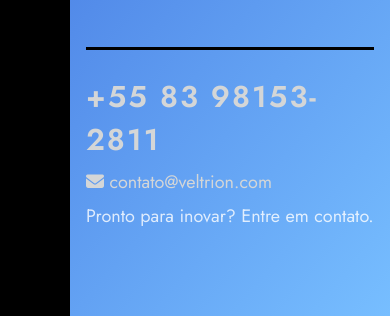
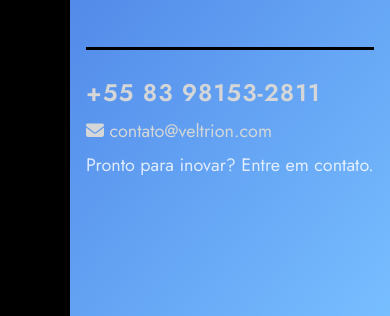
Before and after one commit to ifatinha/veltrion, a plain HTML site: page index.html in a window 390 px wide. Both pictures are taken after a click on the button "Menu". Shown: the part 528-844 px from the top of the page. Drawn offline with Linux system fonts and the light colour scheme.

```diff
--- a/assets/sass/layouts/_sidebar.scss
+++ b/assets/sass/layouts/_sidebar.scss
@@ -5,7 +5,6 @@
 @use "../global/responsive"as *;
 
 .sidebar {
-    background: linear-gradient(130deg, rgb(54, 99, 216) 0%, rgb(119, 190, 255) 100%);
     bottom    : 0;
     overflow-y: auto;
     padding   : px-to-rem(50);
@@ -49,6 +48,10 @@
         text-transform: uppercase;
         letter-spacing: .2rem;
 
+        @include devices-small-screens {
+            right: 1rem;
+        }
+
         @include hover {
 
             &::after {
@@ -82,8 +85,12 @@
             transform: rotate(-45deg);
         }
     }
+}
 
-    &__description {
+.sidebar__info {
+    background: linear-gradient(130deg, rgb(54, 99, 216) 0%, rgb(119, 190, 255) 100%);
+
+    .sidebar__description {
         @include flex(start, space-between, 50px);
         flex-direction: column;
         margin-top    : px-to-rem(80);
@@ -99,7 +106,7 @@
         }
     }
 
-    &__social-links {
+    .sidebar__social-links {
         @include flex(start, space-between, 15px);
         flex-direction: column;
         width         : 100%;
@@ -119,7 +126,7 @@
         }
     }
 
-    &__contact {
+    .sidebar__contact {
         border-top    : 3px solid get-color("pure-black");
         display       : flex;
         flex-direction: column;
@@ -130,14 +137,17 @@
         .number {
             font-size     : get-font-size(30);
             font-weight   : 600;
-            letter-spacing: 2px;
+            letter-spacing: 1px;
+
+            @include devices-small-screens {
+                font-size: get-font-size(24);
+            }
         }
 
         .text {
             color: rgba(255, 255, 255, 0.8);
         }
     }
-
 }
 
 .sidebar__active {
--- a/assets/script/modules/initializeModal.js
+++ b/assets/script/modules/initializeModal.js
@@ -8,22 +8,22 @@
 export function getElements() {
   const buttonBurger = document.querySelector("#navbarOpenButton"); // Botão do menu (hambúrguer)
   const modal = document.querySelector("#modal"); // Elemento do modal
-  const sidebar = document.querySelector("#sidebar"); // Sidebar lateral
+  const sidebarInfo = document.querySelector("#sidebarInfo"); // Sidebar lateral
   const sidebarCloseBtn = document.querySelector("#sidebarCloseBtn"); // Botão de fechar a sidebar
 
   // Se algum elemento não for encontrado, retorna undefined
-  if (!buttonBurger || !modal || !sidebar || !sidebarCloseBtn) {
+  if (!buttonBurger || !modal || !sidebarInfo || !sidebarCloseBtn) {
     console.error("Um ou mais elementos não foram encontrados no DOM");
     return {
       buttonBurger: undefined,
       modal: undefined,
-      sidebar: undefined,
+      sidebarInfo: undefined,
       sidebarCloseBtn: undefined,
     };
   }
 
   // Retorna todos os elementos em um objeto
-  return { buttonBurger, modal, sidebar, sidebarCloseBtn };
+  return { buttonBurger, modal, sidebarInfo, sidebarCloseBtn };
 }
 
 // Função que alterna o estado aberto/fechado do modal, sidebar e botão burger
@@ -31,10 +31,10 @@
   // Previne o duplo disparo em dispositivos touch
   if (event?.type === "touchstart") event.preventDefault();
 
-  const { buttonBurger, modal, sidebar } = getElements();
+  const { buttonBurger, modal, sidebarInfo } = getElements();
 
   // Alterna as classes de ativo para cada elemento
-  [modal, buttonBurger, sidebar].forEach((element, index) => {
+  [modal, buttonBurger, sidebarInfo].forEach((element, index) => {
     const classList = ["modal__active", "burger__active", "sidebar__active"];
 
     toggleClass(element, classList[index]);
@@ -43,7 +43,7 @@
     const isOpen = buttonBurger.classList.contains("burger__active");
     updateAriaAttributes(isOpen, buttonBurger);
 
-    const isOpenSidebar = sidebar.classList.contains("sidebar__active");
-    updateAriaHidden(!isOpenSidebar, sidebar);
+    const isOpenSidebar = sidebarInfo.classList.contains("sidebar__active");
+    updateAriaHidden(!isOpenSidebar, sidebarInfo);
   });
 }
--- a/index.html
+++ b/index.html
@@ -65,7 +65,7 @@
 
    <div class="modal" id="modal"></div>
 
-   <div class="sidebar" id="sidebar">
+   <div class="sidebar sidebar__info" id="sidebarInfo">
       <button class="sidebar__close-btn" id="sidebarCloseBtn" aria-label="Fechar menu">
          <span class="close__btn-x"></span>
          <span class="close__btn-y"></span>
```
Also changed, not shown: assets/style/main.css, 1 other file.
